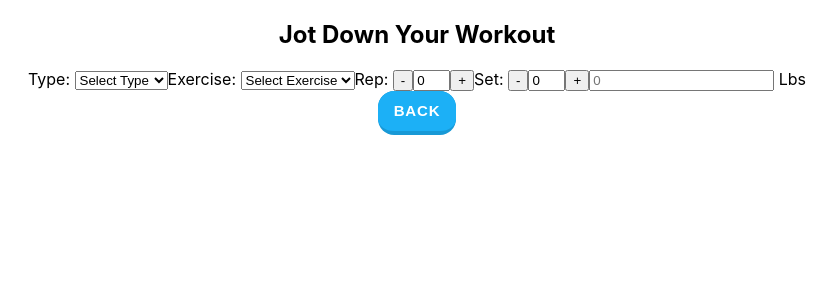
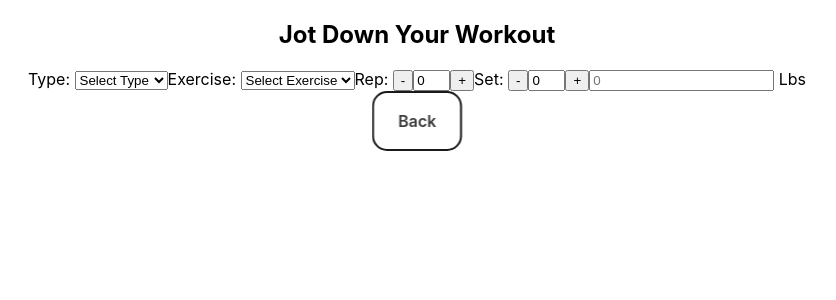
Before and after one commit to Chingsan53/work-out-logger, a React (Create React App) app: page /logger in a window 1280 px wide. Shown: the top 300 px of the page, without its empty margins (223-1059 px from the left). Built offline with nearby package versions, Linux system fonts and the light colour scheme.

Commit message:
animated back button

```diff
--- a/package.json
+++ b/package.json
@@ -6,6 +6,7 @@
     "@testing-library/jest-dom": "^5.17.0",
     "@testing-library/react": "^13.4.0",
     "@testing-library/user-event": "^13.5.0",
+    "framer-motion": "^11.3.28",
     "react": "^18.3.1",
     "react-dom": "^18.3.1",
     "react-router-dom": "^6.26.0",
--- a/src/components/JotDown.component.jsx
+++ b/src/components/JotDown.component.jsx
@@ -1,6 +1,7 @@
 import { useState } from "react";
 import "./JotDown.css";
 import { useNavigate } from "react-router-dom";
+import { motion } from "framer-motion";
 
 export default function Logger({ weightValue, onWeightChange }) {
   const [typeValue, setTypeValue] = useState("");
@@ -118,8 +119,14 @@ export default function Logger({ weightValue, onWeightChange }) {
     if (sepValue > 1) setSepValue(sepValue - 1);
   };
 
-  //Back Button
+  //Back Button Motion Back Button
   const navigate = useNavigate();
+
+  const buttonVariants = {
+    initial: { opacity: 0, x: -100 },
+    animate: { opacity: 1, x: 0, transition: { duration: 0.5 } },
+    exit: { opacity: 0, x: 100, transition: { duration: 0.5 } },
+  };
 
   return (
     <div className="App">
@@ -165,9 +172,16 @@ export default function Logger({ weightValue, onWeightChange }) {
         />{" "}
         <span>Lbs</span>
       </div>
-      <button onClick={() => navigate(-1)} className="button-19">
+      <motion.button
+        className="button-28"
+        variants={buttonVariants}
+        initial="initial"
+        animate="animate"
+        exit="exit"
+        onClick={() => navigate(-1)}
+      >
         Back
-      </button>
+      </motion.button>
     </div>
   );
 }
```
Also changed, not shown: 1 other file (tests, documents, lock files or other folders).
